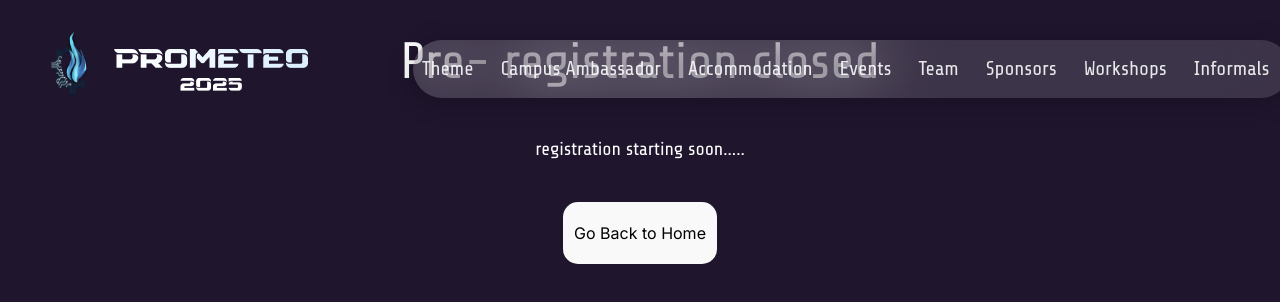
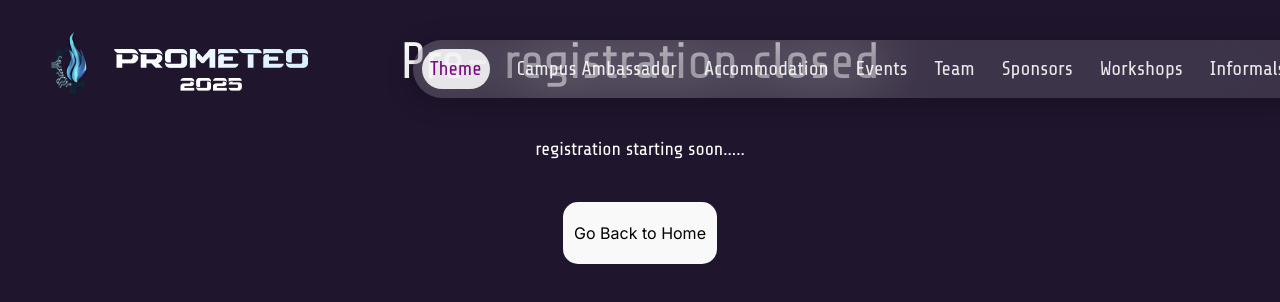
Before and after one commit to rahul-1901/prometeo-25, a React (Vite) app: page /closed in a window 1280 px wide. In both pictures the pointer is over the link "Theme". Shown: the top 302 px of the page. Built offline with nearby package versions, Linux system fonts and the light colour scheme; no server answers; a web font is replaced by a local one.

Commit message:
navbar update

```diff
--- a/src/components/Navbar.css
+++ b/src/components/Navbar.css
@@ -34,7 +34,7 @@
 
 /* Nav Links Container */
 .nav-links-container {
-  width: 859px;
+  width: 900px;
   height: 40px;
   position: absolute ;
   padding: 9px;
@@ -73,7 +73,7 @@
   transition: 0.5s;
   background-color: #FFFFFFFA;
   border-radius: 100px;
-  padding: 5px 12px 5px 12px; /* Top, Right, Bottom, Left padding */
+  padding: 5px 8px 5px 8px; /* Top, Right, Bottom, Left padding */
 }
 
 /* Register Button */
```
